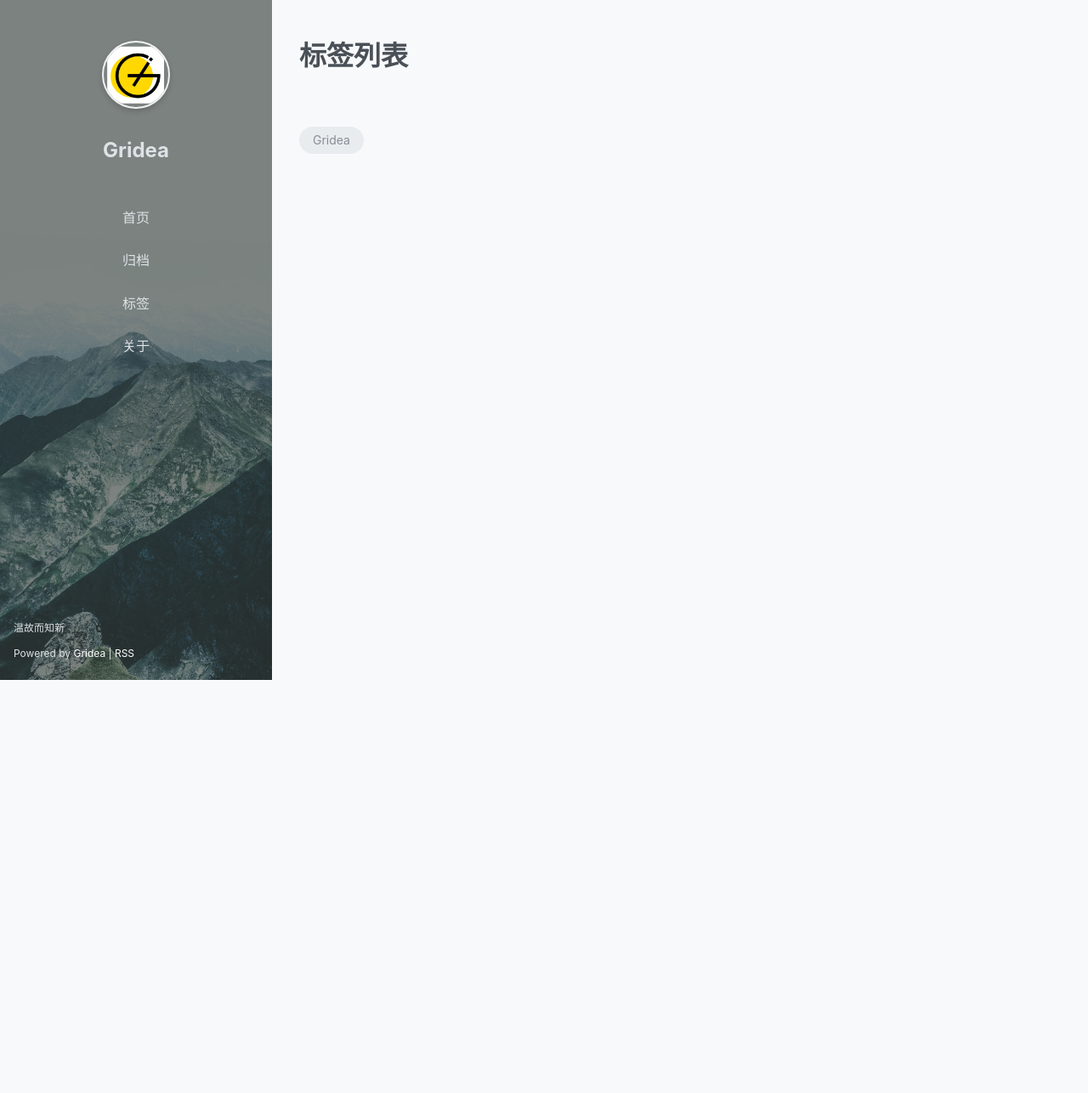
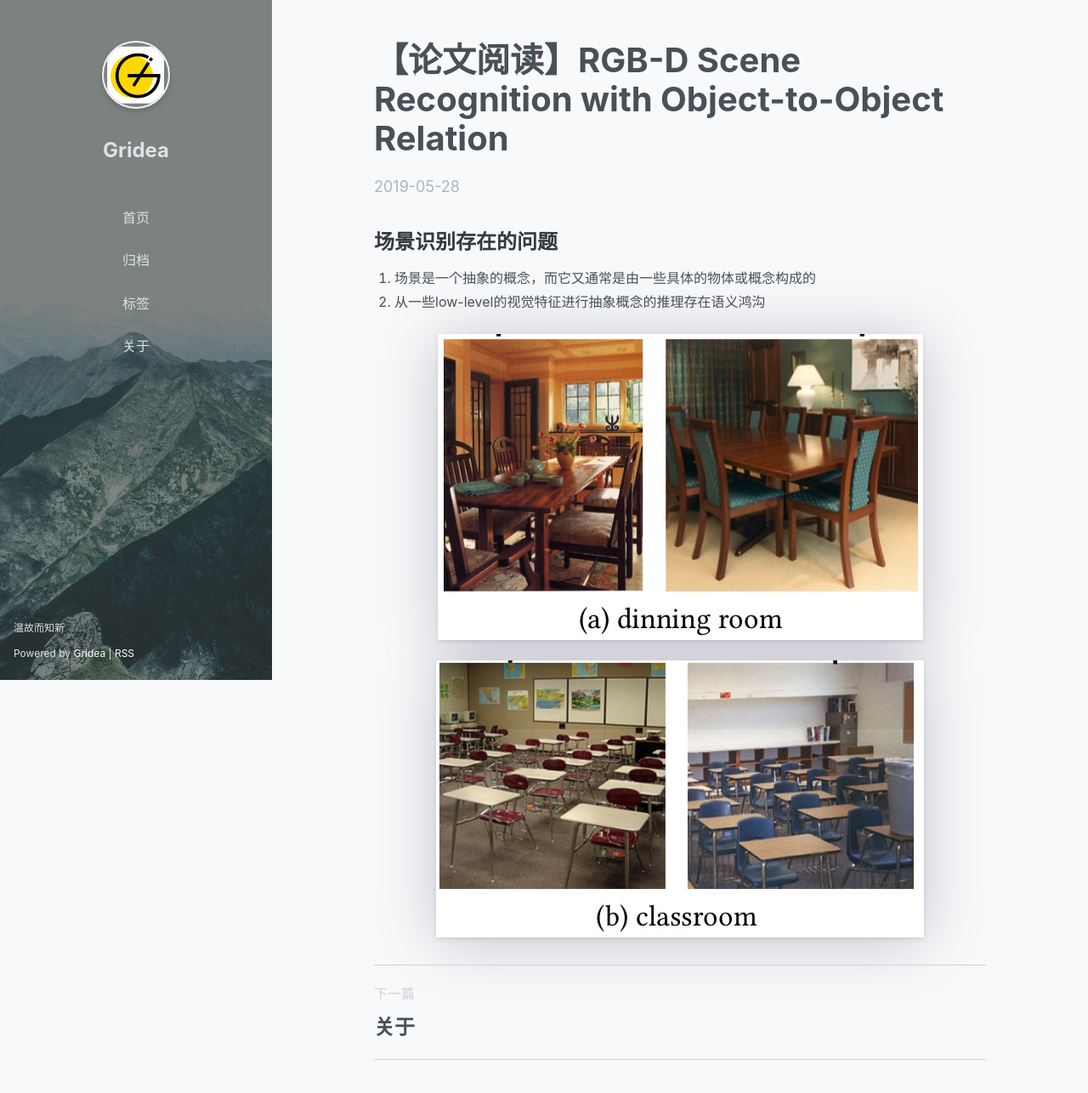
Before and after one commit to cver-xyz/cver-xyz.github.io, a plain HTML site: page post/lun-wen-yue-du-rgb-d-scene-recognition-with-object-to-object-relation/index.html in a window 1280 px wide. Shown: the whole page at 85% size. Before the commit the page ends 800 px from the top, so only its background shows below. Drawn offline with nearby package versions, Linux system fonts and the light colour scheme.

Commit message:
update from gridea: 2019-05-28 20:36:56

```diff
--- a/tags/index.html
+++ b/post/lun-wen-yue-du-rgb-d-scene-recognition-with-object-to-object-relation/index.html
@@ -3,13 +3,13 @@
   <head>
     <meta charset="utf-8" >
 
-<title>标签列表 | Gridea</title>
+<title>【论文阅读】RGB-D Scene Recognition with Object-to-Object Relation | Gridea</title>
 <meta name="description" content="温故而知新">
 
 <meta name="viewport" content="width=device-width, initial-scale=1, maximum-scale=1, user-scalable=no">
 
 <link rel="stylesheet" href="https://use.fontawesome.com/releases/v5.7.2/css/all.css" integrity="sha384-fnmOCqbTlWIlj8LyTjo7mOUStjsKC4pOpQbqyi7RrhN7udi9RwhKkMHpvLbHG9Sr" crossorigin="anonymous">
-<link rel="shortcut icon" href="https://cver-xyz.github.io/favicon.ico?v=1559019269690">
+<link rel="shortcut icon" href="https://cver-xyz.github.io/favicon.ico?v=1559047012637">
 <link rel="stylesheet" href="https://cdnjs.cloudflare.com/ajax/libs/KaTeX/0.10.0/katex.min.css">
 <link rel="stylesheet" href="https://cver-xyz.github.io/styles/main.css">
 
@@ -30,7 +30,7 @@
   <div class="top-container" data-aos="fade-right">
     <div class="top-header-container">
       <a class="site-title-container" href="https://cver-xyz.github.io">
-        <img src="https://cver-xyz.github.io/images/avatar.png?v=1559019269690" class="site-logo">
+        <img src="https://cver-xyz.github.io/images/avatar.png?v=1559047012637" class="site-logo">
         <h1 class="site-title">Gridea</h1>
       </a>
       <div class="menu-btn" @click="menuVisible = !menuVisible">
@@ -91,12 +91,37 @@
 
       <div class="main-container">
         <div class="content-container" data-aos="fade-up">
-          <h2 class="tag-list-title">标签列表</h2>
-          <div class="tags-container">
+          <div class="post-detail">
+            <h2 class="post-title">【论文阅读】RGB-D Scene Recognition with Object-to-Object Relation</h2>
+            <div class="post-date">2019-05-28</div>
 
-              <a class="tag" href="https://cver-xyz.github.io/tag/gridea">Gridea</a>
+            <div class="post-content">
+              <h2 id="场景识别存在的问题">场景识别存在的问题</h2>
+<ol>
+<li>场景是一个抽象的概念，而它又通常是由一些具体的物体或概念构成的</li>
+<li>从一些low-level的视觉特征进行抽象概念的推理存在语义鸿沟</li>
+</ol>
+<!-- more -->
+<p><img src="https://cver-xyz.github.io/post-images/1559046966098.png" alt="">
+<img src="https://cver-xyz.github.io/post-images/1559046983613.png" alt=""></p>
+
+            </div>
+
+
+              <div class="next-post">
+                <div class="next">下一篇</div>
+                <a href="https://cver-xyz.github.io/post/about">
+                  <h3 class="post-title">
+                    关于
+                  </h3>
+                </a>
+              </div>
+
+
+
 
           </div>
+
         </div>
       </div>
     </div>
```
Also changed, not shown: archives/index.html (+14 -2 lines), atom.xml (+23 -1 lines), index.html (+22 -2 lines), post/about/index.html (+2 -2 lines), post/hello-gridea/index.html (+2 -2 lines), tag/gridea/index.html (+2 -2 lines), post-images/1559046966098.png (added), post-images/1559046983613.png (added).
